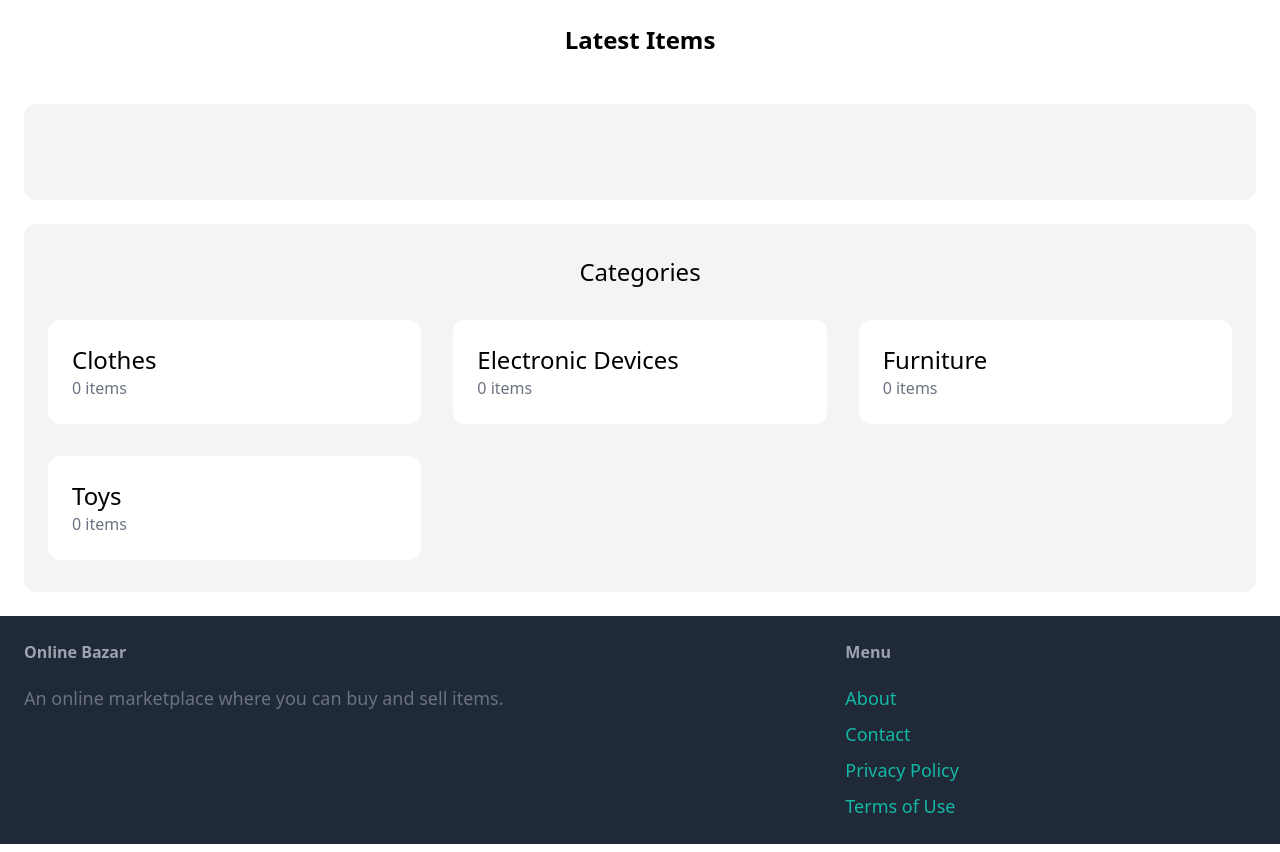
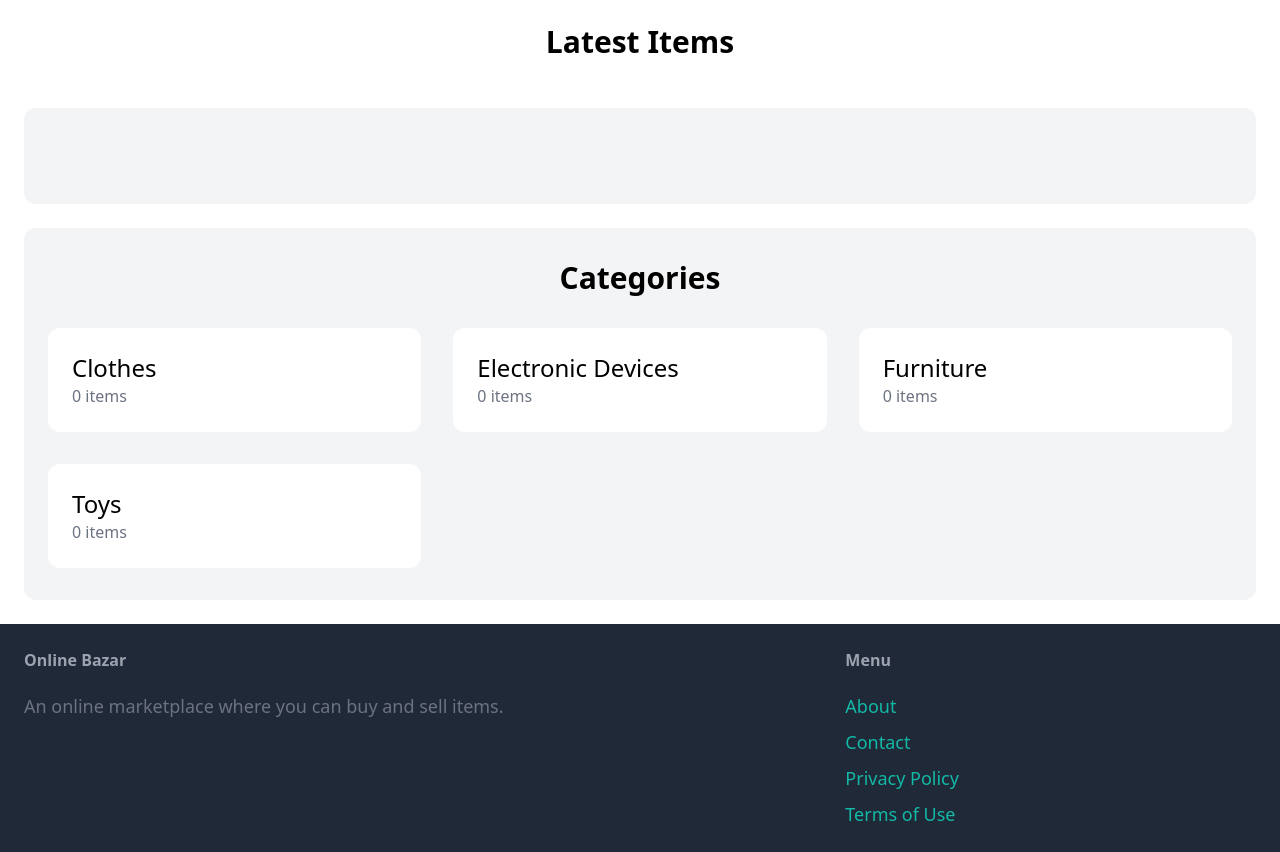
Before and after one commit to matrix-bro/online-bazar, a Django app: page / in a window 1280 px wide. Shown: the part 81-933 px from the top of the page. Run offline with Django 4.2, Linux system fonts and the light colour scheme; data comes from the database, SQL or seed files in the repository; data that the repository does not hold is empty; parts of the project's set-up code (start-up, migrations or seed data) failed here and were passed over; some libraries are stand-ins or nearby versions.

Commit message:
style: UI changes

```diff
--- a/app/templates/app/dashboard.html
+++ b/app/templates/app/dashboard.html
@@ -3,7 +3,7 @@
 {% block title %} Dashboard {% endblock %}
 
 {% block content %}
-    <div class="mt-6 px-6 py-12 bg-gray-100 rounded-xl">
+    <div class="mt-6 px-6 py-12 bg-gray-100 rounded-xl min-h-[30rem]">
         <h2 class="mb-12 text-3xl md:text-4xl font-bold text-teal-600 text-center">My Items</h2>
         {% if items %}
             <div class="grid grid-cols-3 gap-3">
--- a/app/templates/app/inbox.html
+++ b/app/templates/app/inbox.html
@@ -6,7 +6,6 @@
     <div class="min-h-[30rem]">
         <h1 class="mb-6 text-3xl md:text-4xl font-bold text-teal-500">Inbox</h1>
 
-        {% if conversations %}
         <div class="space-y-6">
             {% for conversation in conversations %}
                 <a href="{% url 'conversation-messages' conversation.id %}">
@@ -25,10 +24,9 @@
                         </div>
                     </div>
                 </a>
+            {% empty %}
+                <h2 class="text-xl bg-gray-200 py-8 px-3 rounded-xl">No conversation.</h2>
             {% endfor %}
         </div>
-        {% else %}
-            <h2 class="text-xl bg-gray-200 py-8 px-3 rounded-xl">No conversations</h2>
-        {% endif %}
     </div>
 {% endblock %}
--- a/app/templates/app/index.html
+++ b/app/templates/app/index.html
@@ -3,17 +3,17 @@
 {% block title %} Welcome {% endblock %}
 
 {% block content %}
-    <h2 class="mb-12 text-2xl text-center font-semibold">Latest Items</h2>
+    <h2 class="mb-12 text-2xl md:text-3xl text-center font-bold">Latest Items</h2>
     <div class="mt-6 px-6 py-12 bg-gray-100 rounded-xl">
         <div class="grid grid-cols-1 md:grid-cols-2 lg:grid-cols-3 gap-8">
             {% for item in items %}
-                <div class="bg-white border border-gray-200 rounded-lg shadow dark:bg-gray-800 dark:border-gray-700">
+                <div class="bg-white border border-gray-200 rounded-lg shadow">
                     <a href="{{ item.get_absolute_url }}">
                         <img class="rounded-t-lg w-full" src="{{ item.image_card.url }}" alt="" />
                     </a>
                     <div class="p-5">
-                        <h5 class="mb-2 text-2xl font-bold tracking-tight text-gray-900 dark:text-white capitalize">{{ item.name }}</h5>
-                        <p class="mb-3 font-normal text-gray-700 dark:text-gray-400 capitalize">Price: {{ item.price|floatformat }}</p>
+                        <h5 class="mb-2 text-2xl font-bold tracking-tight text-gray-900 capitalize">{{ item.name }}</h5>
+                        <p class="mb-3 font-normal text-gray-700 capitalize">Price: {{ item.price|floatformat }}</p>
                         <a href="{{ item.get_absolute_url }}" class="inline-flex items-center px-3 py-2 text-sm font-medium text-center text-white bg-blue-700 rounded-lg hover:bg-blue-800 focus:ring-4 focus:outline-none focus:ring-blue-300 dark:bg-blue-600 dark:hover:bg-blue-700 dark:focus:ring-blue-800">
                             View Details
                             <svg class="rtl:rotate-180 w-3.5 h-3.5 ms-2" aria-hidden="true" xmlns="http://www.w3.org/2000/svg" fill="none" viewBox="0 0 14 10">
@@ -26,8 +26,8 @@
         </div>
     </div>
 
-    <div class="mt-6 px-6 py-8 bg-gray-100 rounded-xl dark:bg-gray-800 dark:border-gray-700 dark:text-white">
-        <h2 class="pb-8 text-2xl text-center">Categories</h2>
+    <div class="mt-6 px-6 py-8 bg-gray-100 rounded-xl">
+        <h2 class="pb-8 text-2xl md:text-3xl font-bold text-center">Categories</h2>
 
         <div class="grid grid-cols-1 md:grid-cols-2 lg:grid-cols-3 gap-8">
             {% for category in categories %}
```
Also changed, not shown: app/templates/app/browse_items.html (+3 -5 lines). Lines whose indentation alone changed are shown as unchanged.
